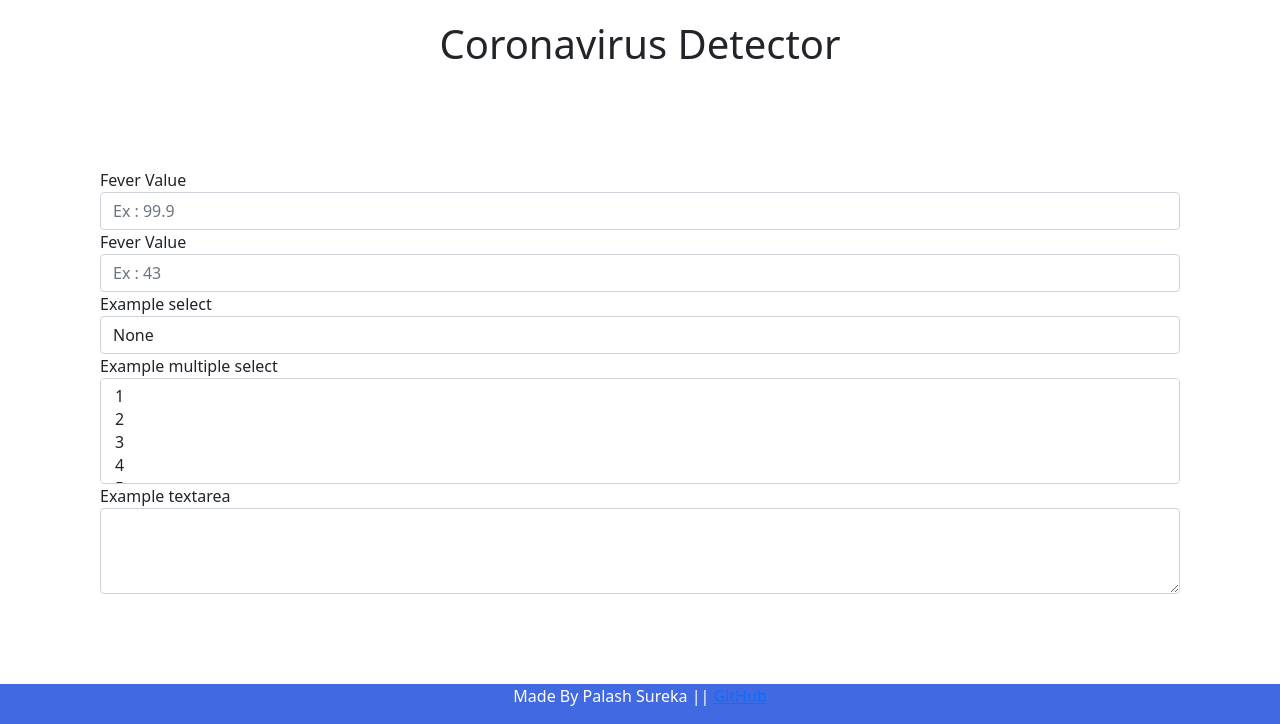
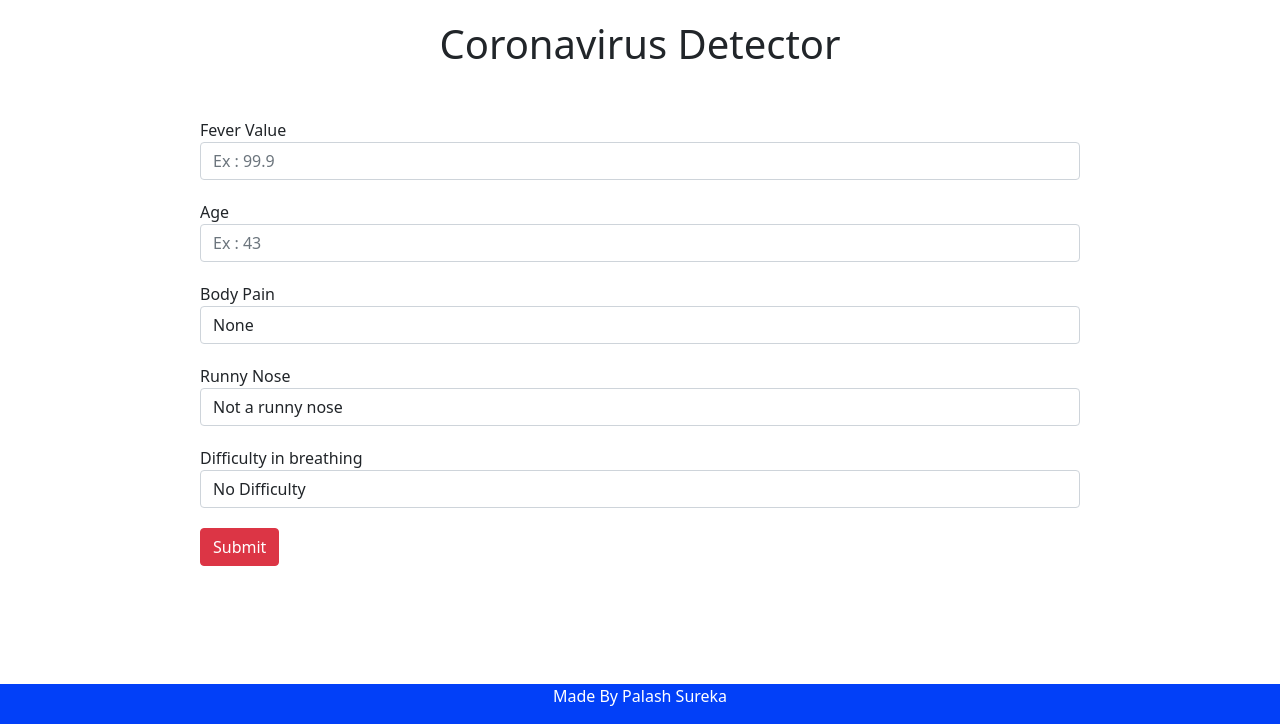
Before and after one commit to fast-and-curious-1910/CovidProbability, a Flask app: template templates/index.html in a window 1280 px wide. Shown: the part 76-800 px from the top of the page. Run offline with Flask 2, Linux system fonts and the light colour scheme; the template is opened without the code that fills it, so the values that code supplies are empty; parts of the project's set-up code (start-up, migrations or seed data) failed here and were passed over.

Commit message:
Major Changes

```diff
--- a/main.py
+++ b/main.py
@@ -1,12 +1,12 @@
-from flask import Flask , render_template
+from flask import Flask , render_template , redirect
 import pickle
-
+import os
 import flask
 import src.training as training
 
 app = Flask('Covid Infection Probability Detector')
-
-picklefile = open('src/data.pickle', 'rb')
+picklefilepath = './data/data.pickle'
+picklefile = open(picklefilepath, 'rb')
 
 clf = pickle.load(file=picklefile)
 
@@ -22,8 +22,16 @@ def main():
 def err(error):
     return flask.Response(status=404)
 
+@app.route('/github')
+def redirect_to_github():
 
+    return redirect('https://github.com/fast-and-curious-1910/CovidProbability', code=302)
+
+@app.route('/source')
+def redirect_to_github2():
+
+    return redirect('https://github.com/fast-and-curious-1910/CovidProbability', code=302)
 
 
 if __name__ == "__main__":
-    app.run(debug=False,port=5000,host='0.0.0.0')
+    app.run(debug=False,port=5000,host='localhost')
--- a/src/training.py
+++ b/src/training.py
@@ -4,7 +4,7 @@ import pickle
 from sklearn.linear_model import LogisticRegression
 
 
-df = pd.read_csv('src/data.csv')
+df = pd.read_csv('data/data.csv')
 
 
 def data_split(data, ratio: float):
@@ -39,7 +39,7 @@ if __name__ == "__main__":
 
     clf.fit(x_train, y_train)
 
-    picklefile = open('src/data.pickle','wb')
+    picklefile = open('data/data.pickle','wb')
 
 
     # pickle.load(picklefile)
--- a/templates/index.html
+++ b/templates/index.html
@@ -22,7 +22,7 @@
         bottom: 0;
         width: 100%;
         align-items: center;
-        background-color: royalblue;
+        background-color: rgb(2, 64, 248);
         color: white;
         text-align: center;
         }
@@ -37,8 +37,13 @@
         }
 
         form {
-            margin: 100px 100px 100px ;
+            margin: 50px 200px 150px ;
         }
+
+        .form-group {
+            margin-bottom: 20px;
+        }
+
 
 
     </style>
@@ -75,44 +80,49 @@
     </div>
 
 
-<form>
-    <div class="form-group">
+<form action="/" method="POST">
+    <div class="form-group" id='feverdiv'>
         <label for="fever">Fever Value</label>
         <input type="number" class="form-control" id="fever" name='fever'placeholder="Ex : 99.9">
     </div>
 
-    <div class="form-group">
-        <label for="age">Fever Value</label>
+    <div class="form-group" id='agediv'>
+        <label for="age"> Age </label>
         <input type="number" class="form-control" id="age" name='age' placeholder="Ex : 43">
     </div>
 
 
-    <div class="form-group">
-        <label for='pain'>Example select</label>
+    <div class="form-group" id="paindiv">
+        <label for='pain'>Body Pain</label>
         <select class="form-control" id="pain">
-            <option>None</option>
-            <option>Medium</option>
-            <option>Severe</option>
+            <option value="0">None</option>
+            <option value="1">Severe / Medium Pain</option>
         </select>
     </div>
-    <div class="form-group">
-        <label for="exampleFormControlSelect2">Example multiple select</label>
-        <select multiple class="form-control" id="exampleFormControlSelect2">
-            <option>1</option>
-            <option>2</option>
-            <option>3</option>
-            <option>4</option>
-            <option>5</option>
+
+    <div class="form-group" id='nosediv'>
+        <label for='runnyNose'>Runny Nose</label>
+        <select class="form-control" id="runnyNose">
+            <option value="0">Not a runny nose</option>
+            <option value="1"> Runny Nose</option>
         </select>
     </div>
-    <div class="form-group">
-        <label for="exampleFormControlTextarea1">Example textarea</label>
-        <textarea class="form-control" id="exampleFormControlTextarea1" rows="3"></textarea>
+
+    <div class="form-group" id='breathdiv'>
+        <label for='diffBreath'>Difficulty in breathing
+        </label>
+        <select class="form-control" id="diffBreath">
+            <option value="-1">No Difficulty</option>
+            <option value='0'>Not a lot , but still there</option>
+            <option value="1"> Very difficult breathing</option>
+        </select>
     </div>
+    <button type="submit" class="btn btn-danger"> Submit </button>
+
 </form>
 <footer>
     <div class="footer">
-        <p>Made By Palash Sureka || <a href='https://github.com/fast-and-curious-1910/CovidProbability'> GitHub</a> </p>
+        <p>Made By Palash Sureka </p>
     </div>
 
 </footer>
```
Also changed, not shown: data/data.csv (renamed from src/data.csv), 3 other files.
